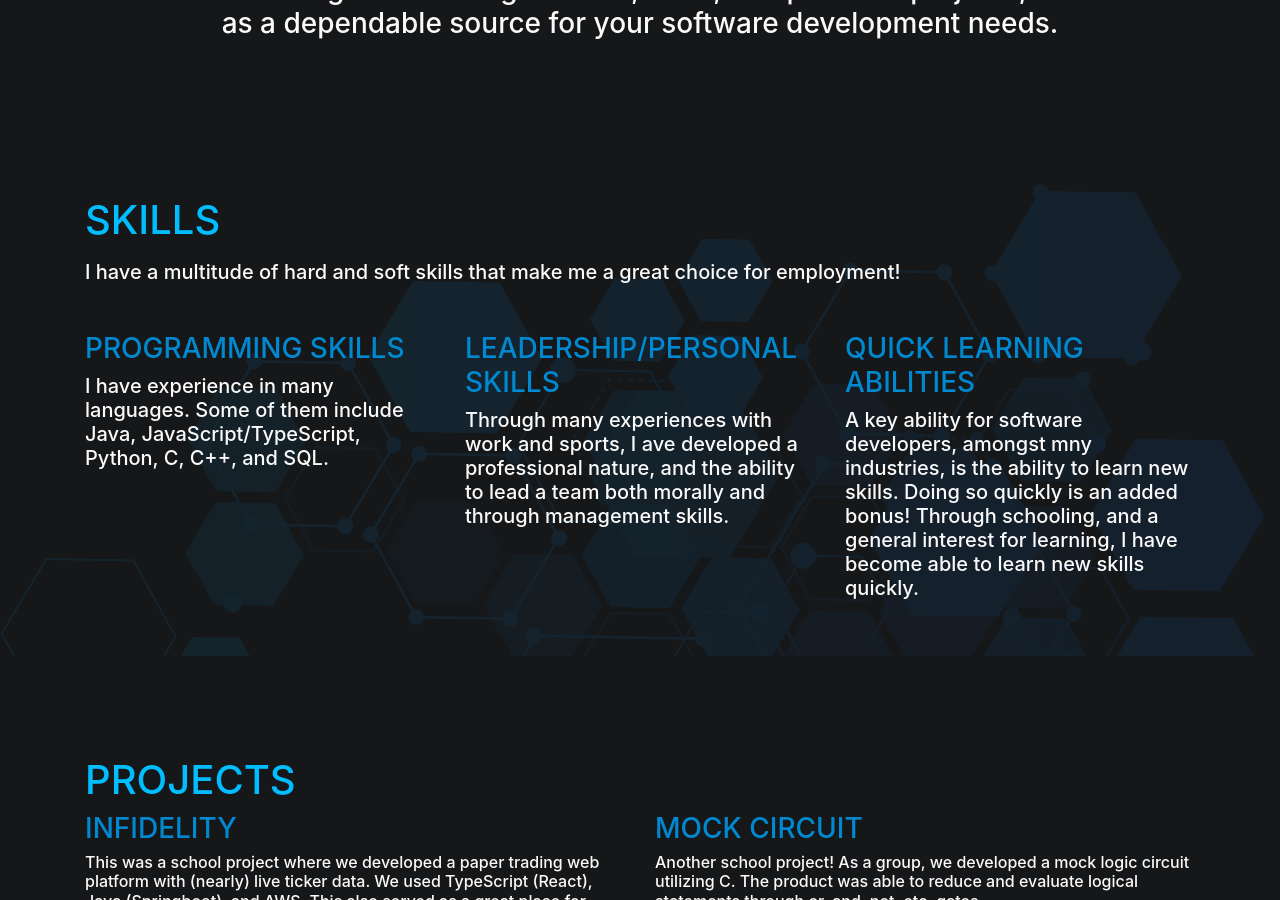
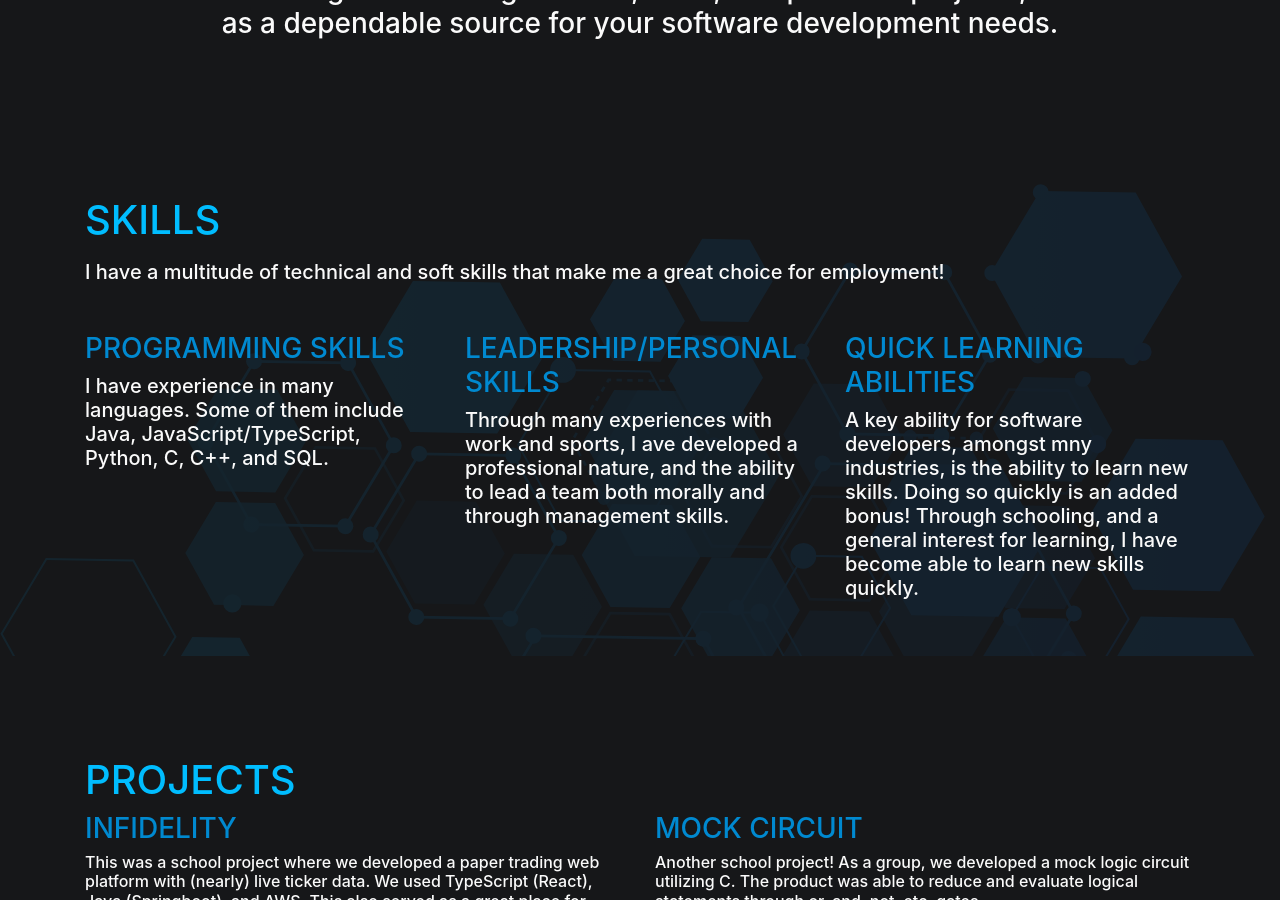
Before and after one commit to CameronLynch2/clynch, a Jekyll site: the page built from index.md, in a window 1280 px wide and 900 px high, scrolled down 1234 px. Built offline with Jekyll 4.4.1, drawn with Linux system fonts in a browser that asks for light colours.

Commit message:
Update skills.yml

```diff
--- a/_data/skills.yml
+++ b/_data/skills.yml
@@ -1,4 +1,4 @@
-header: I have a multitude of hard and soft skills that make me a great choice for employment!
+header: I have a multitude of technical and soft skills that make me a great choice for employment!
 
 skill_list:
   - name: Programming Skills
```
